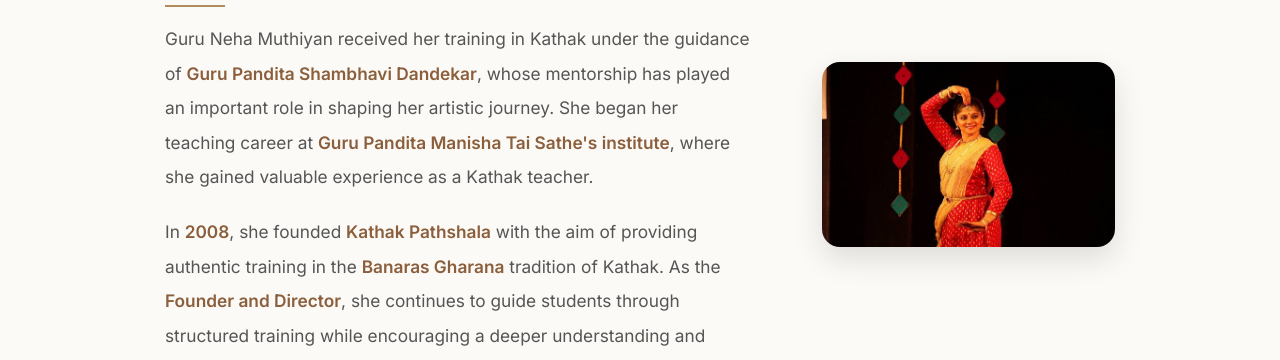
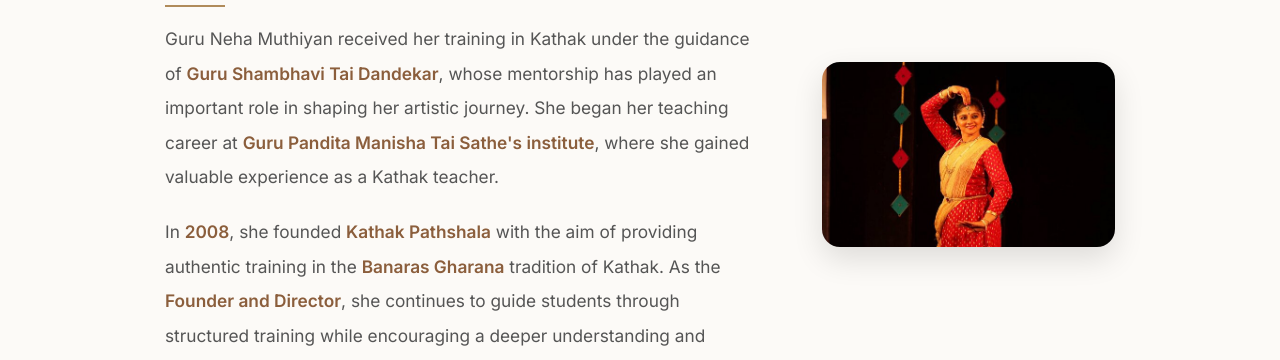
Before and after one commit to rhh-kp/KathakPathshala, a plain HTML site: page guru.html in a window 1280 px wide. Shown: the part 731-1091 px from the top of the page. Drawn offline with nearby package versions, Linux system fonts and the light colour scheme.

Commit message:
Add files via upload

```diff
--- a/guru.html
+++ b/guru.html
@@ -34,7 +34,7 @@
 
         <p>
             Guru Neha Muthiyan received her training in Kathak under the guidance of
-            <span class="highlight">Guru Pandita Shambhavi Dandekar</span>,
+            <span class="highlight">Guru Shambhavi Tai Dandekar</span>,
             whose mentorship has played an important role in shaping her artistic journey.
             She began her teaching career at
             <span class="highlight">Guru Pandita Manisha Tai Sathe's institute</span>,
```
